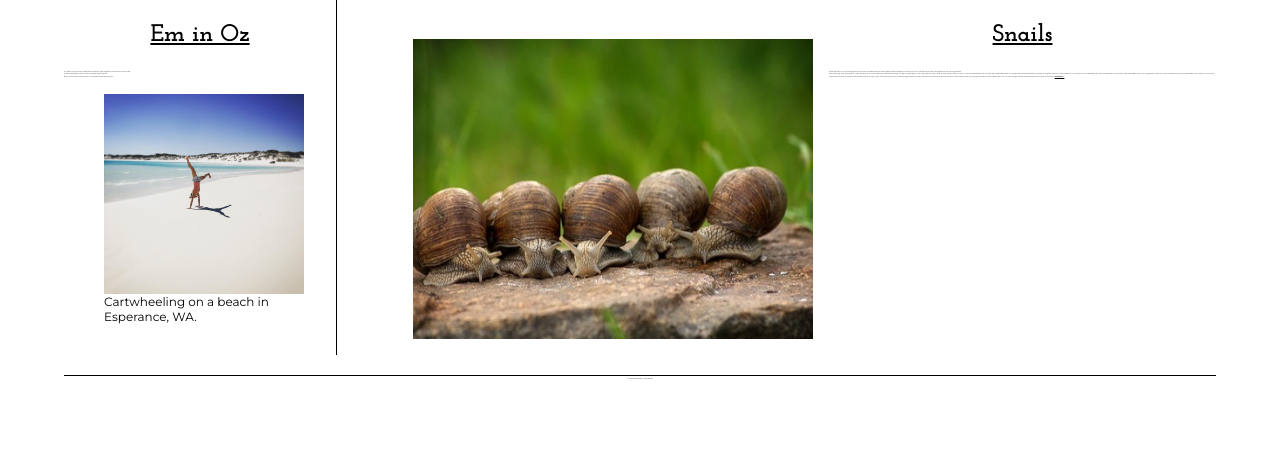
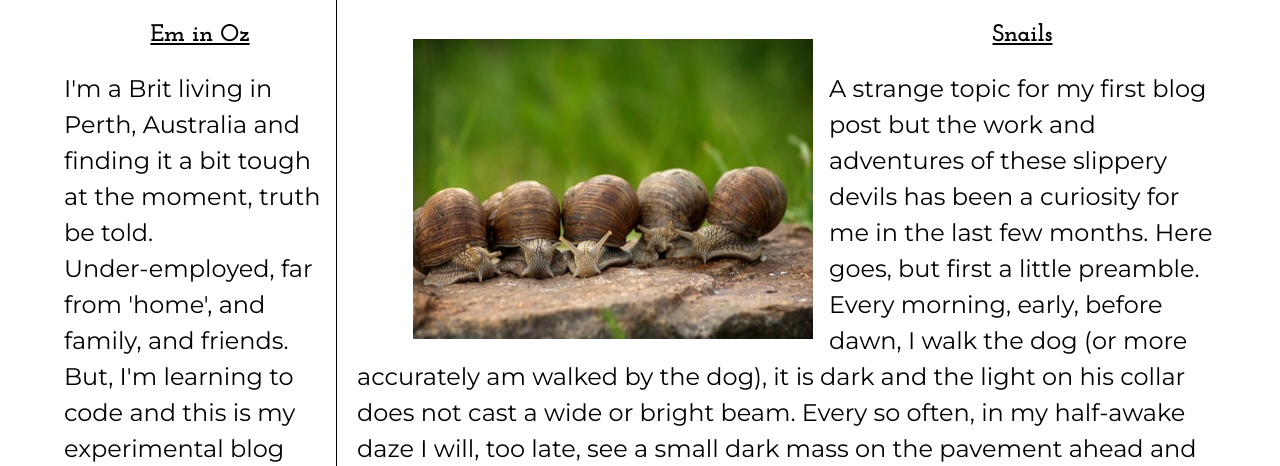
Before and after one commit to emilie017/emilie.github.io, a plain HTML site: page index.html in a window 1280 px wide. Shown: the part 334-800 px from the top of the page. Drawn offline with Linux system fonts and the light colour scheme.

Commit message:
Update index.css

```diff
--- a/index.css
+++ b/index.css
@@ -28,7 +28,7 @@ h2 {
 p {
     font-family: "Montserrat", sans-serif;
     text-align: left;
-    font-size:1.5;
+    font-size:1.5rem;
 }
 
 
```
